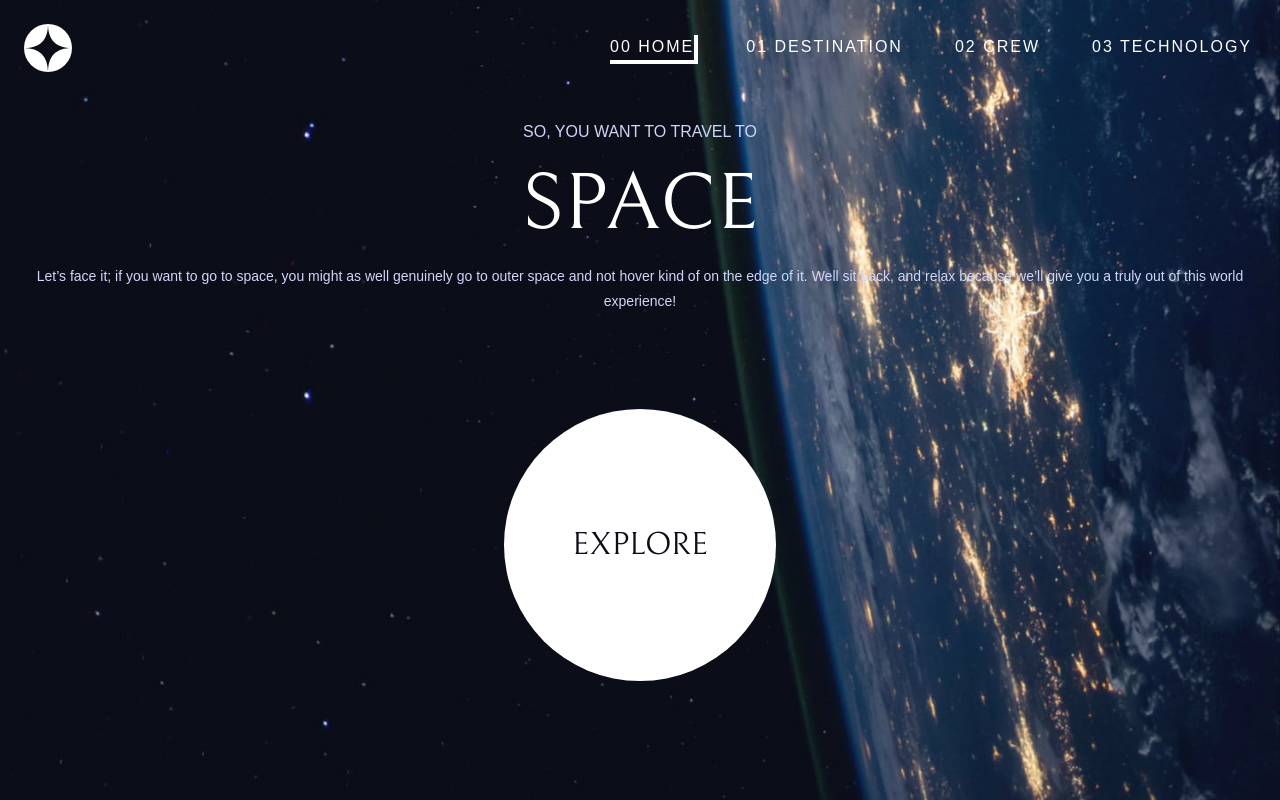
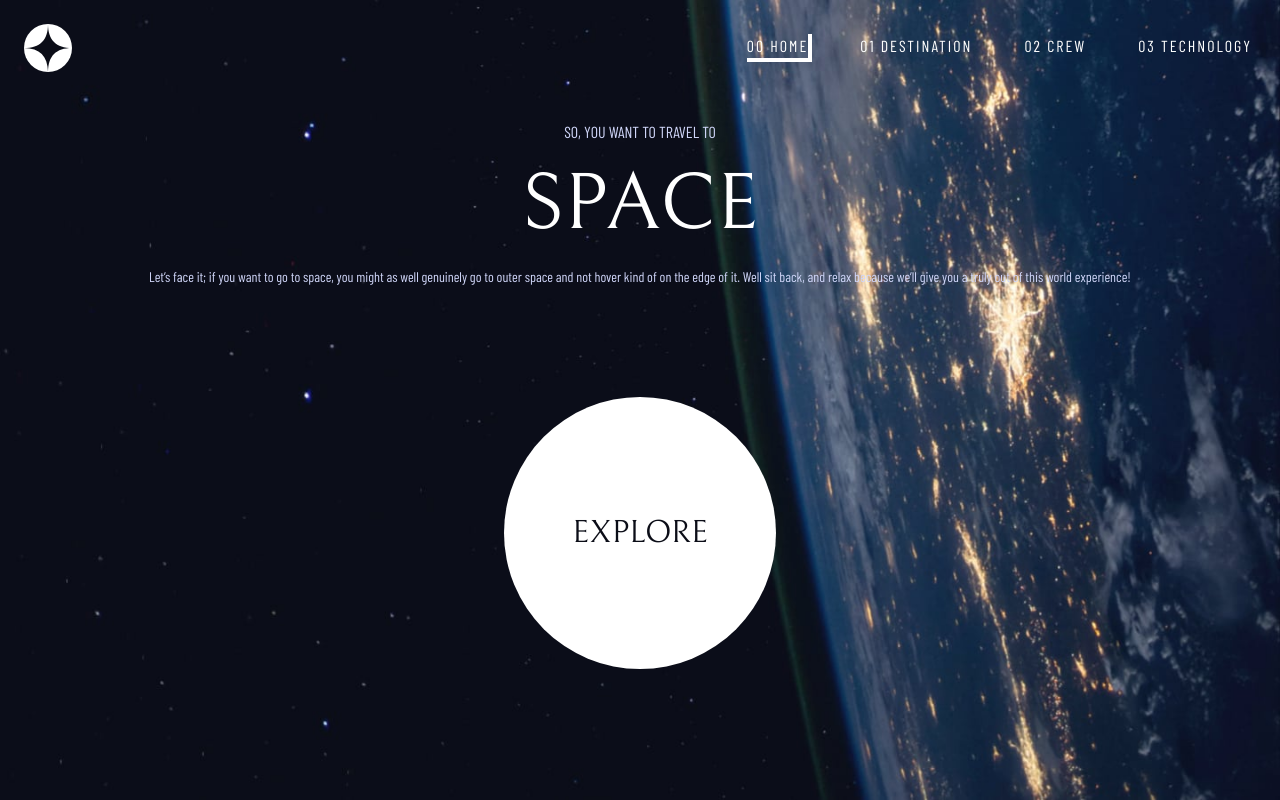
Before and after one commit to garyeung/space-tourism-webisite, a React (Vite) app: page / in a window 1280 px wide. Built offline with nearby package versions, Linux system fonts and the light colour scheme.

Commit message:
fix typo

```diff
--- a/src/index.css
+++ b/src/index.css
@@ -1,5 +1,5 @@
 @font-face {
-  font-family: "Barlow Condersed";
+  font-family: "Barlow Condensed";
   src: url("./assets/fonts/Barlow_Condensed/BarlowCondensed-Regular.ttf")
   format("truetype");
   font-weight: 400
```
